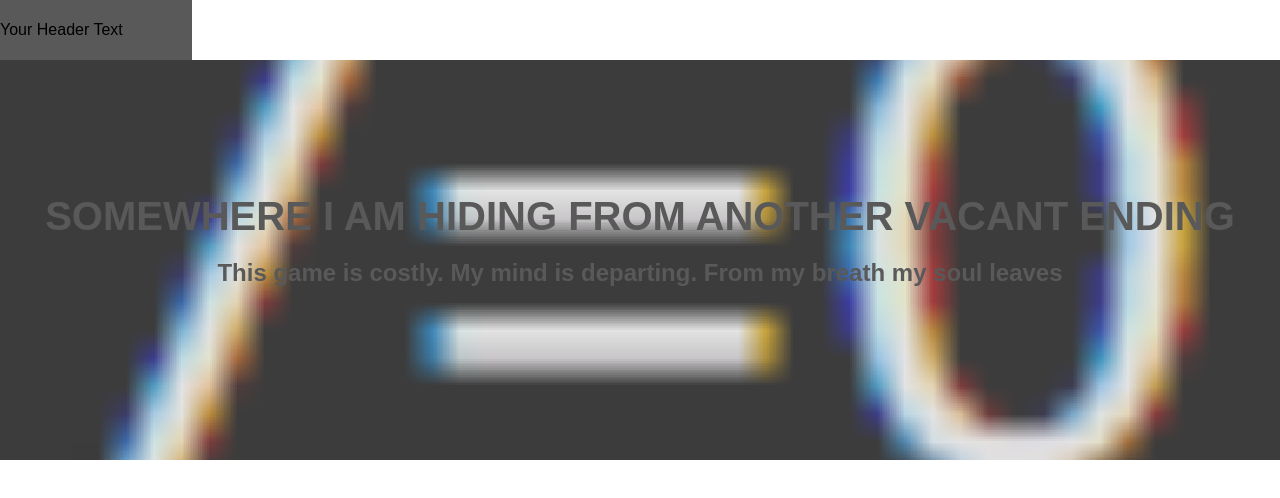
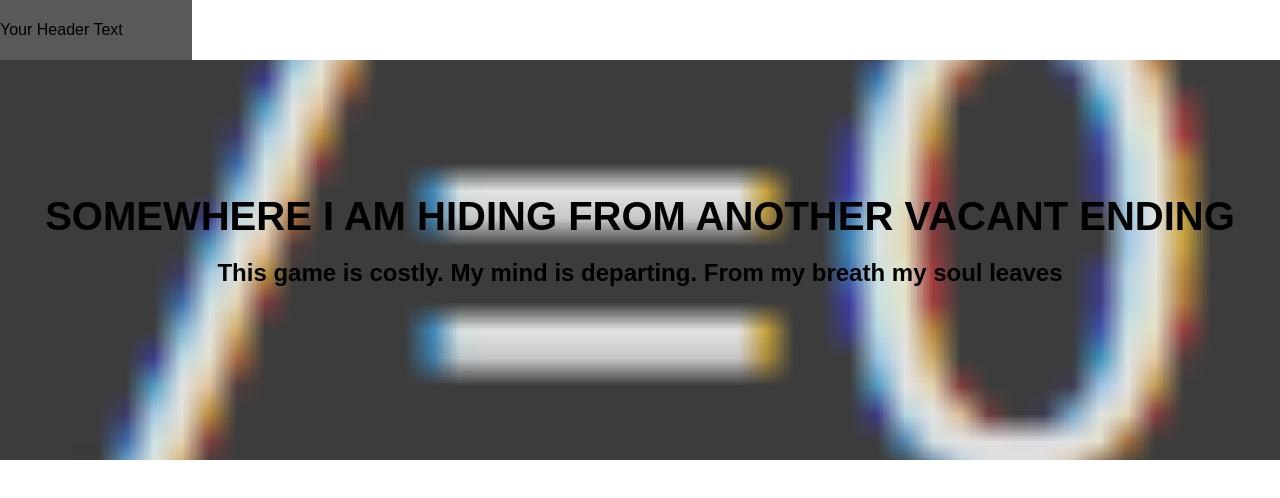
Before and after one commit to aedgell2007-dev/aedgell2007-dev, a plain HTML site: page index.html in a window 1280 px wide. Drawn offline with Linux system fonts and the light colour scheme.

Commit message:
Update style.css

```diff
--- a/style.css
+++ b/style.css
@@ -12,7 +12,7 @@ header {
 }
 
 .header-text {
-  color: #595959;
+  color: #000000;
   font-size: 1.5em;
   margin-left: 20px;
 }
@@ -31,13 +31,13 @@ header {
 }
 
 .hero-content h1 {
-  color: #595959;
+  color: #000000;
   font-size: 2.5em;
   margin: 0 0 20px 0;
 }
 
 .hero-content h2 {
-  color: #595959;
+  color: #000000;
   font-size: 1.5em;
   margin: 0 0 40px 0;
 }
```
